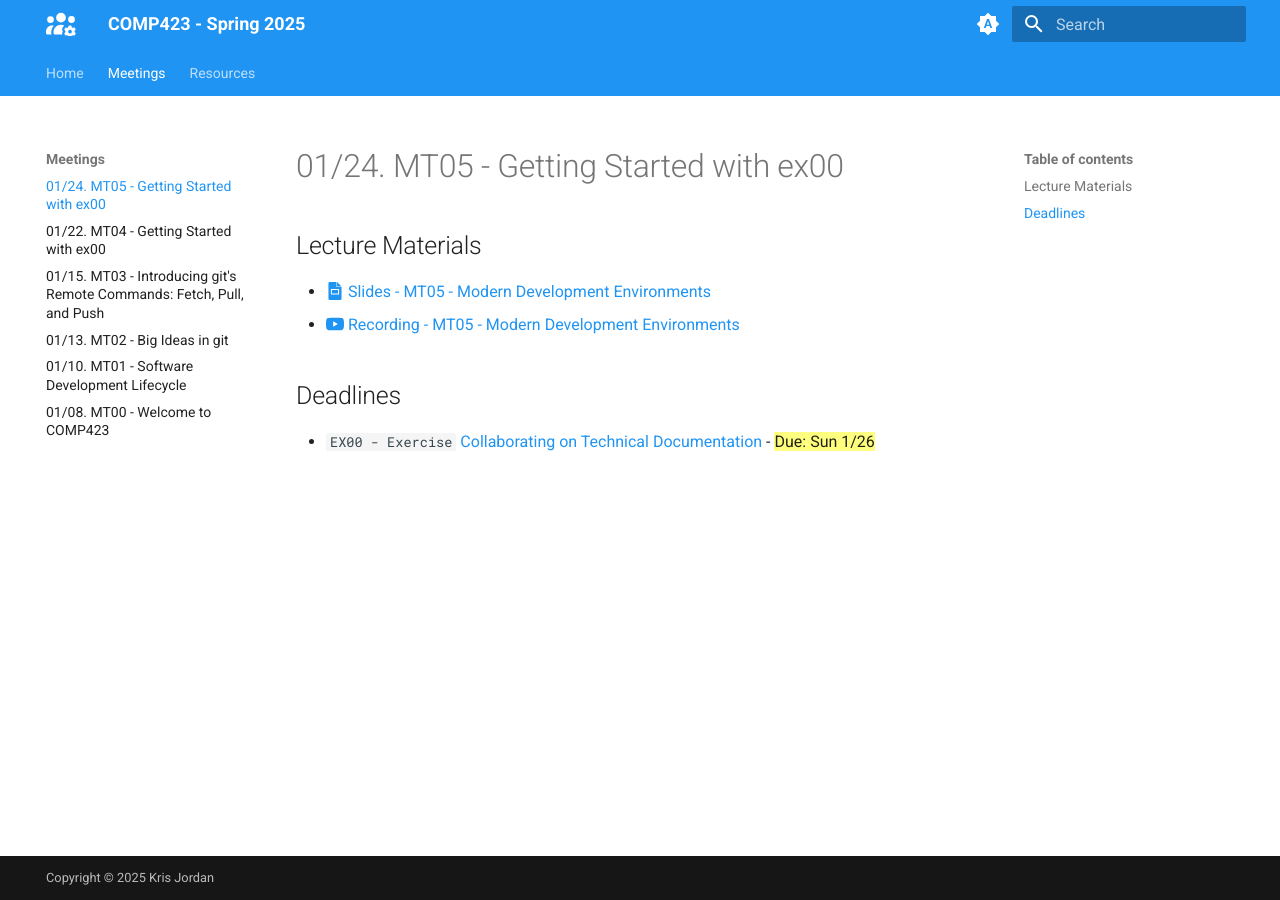
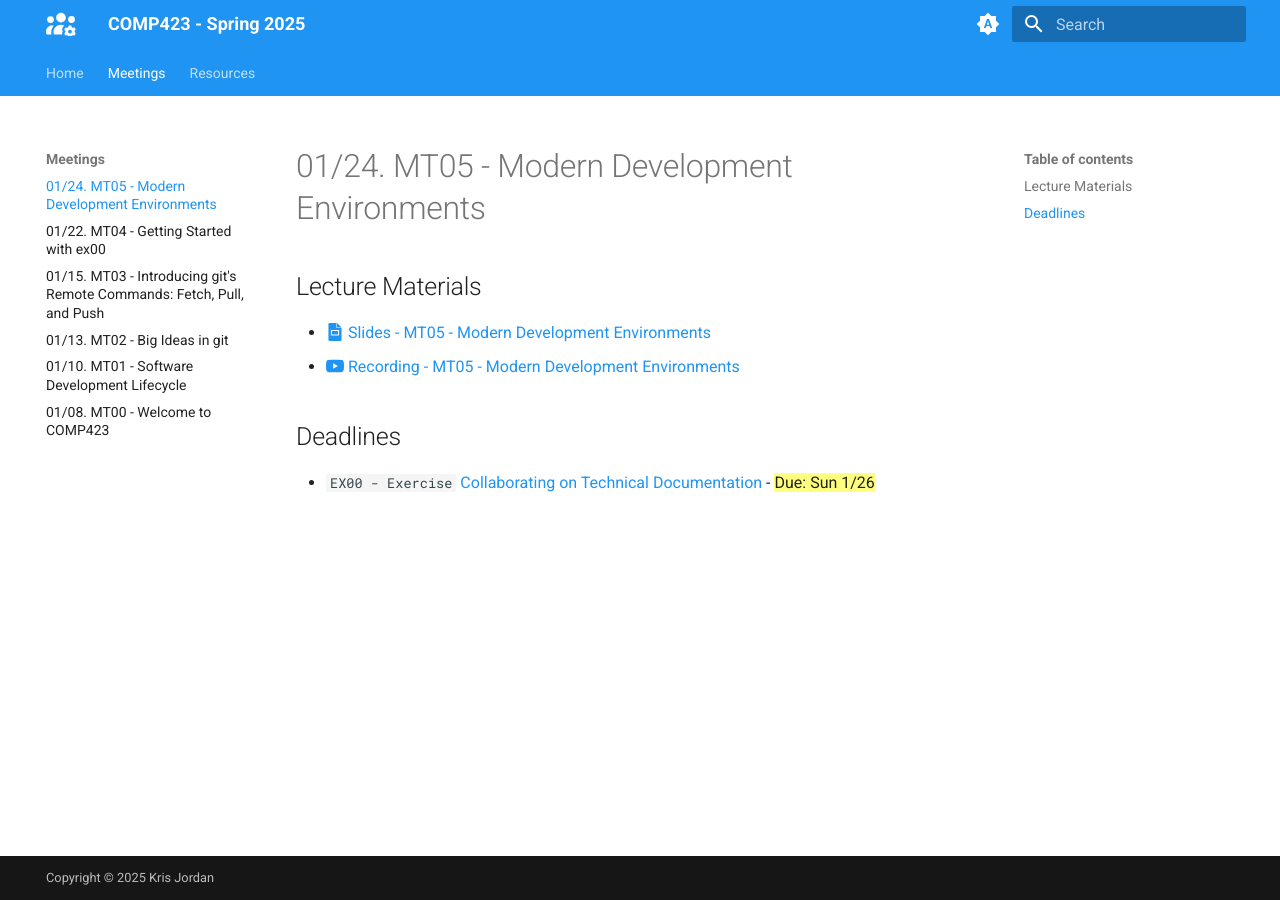
Before and after one commit to comp423-25s/comp423-25s.github.io, an MkDocs documentation site: the page built from docs/meetings/2025_01_24.md, in a window 1280 px wide. Built offline with MkDocs 1.6.1 and Material for MkDocs 9.7.7, drawn with Linux system fonts in a browser that asks for light colours.

Commit message:
Fix title

```diff
--- a/docs/meetings/2025_01_24.md
+++ b/docs/meetings/2025_01_24.md
@@ -3,7 +3,7 @@ authors:
     - Kris Jordan
 ---
 
-# 01/24. MT05 - Getting Started with ex00
+# 01/24. MT05 - Modern Development Environments
 
 ## Lecture Materials
 
```
